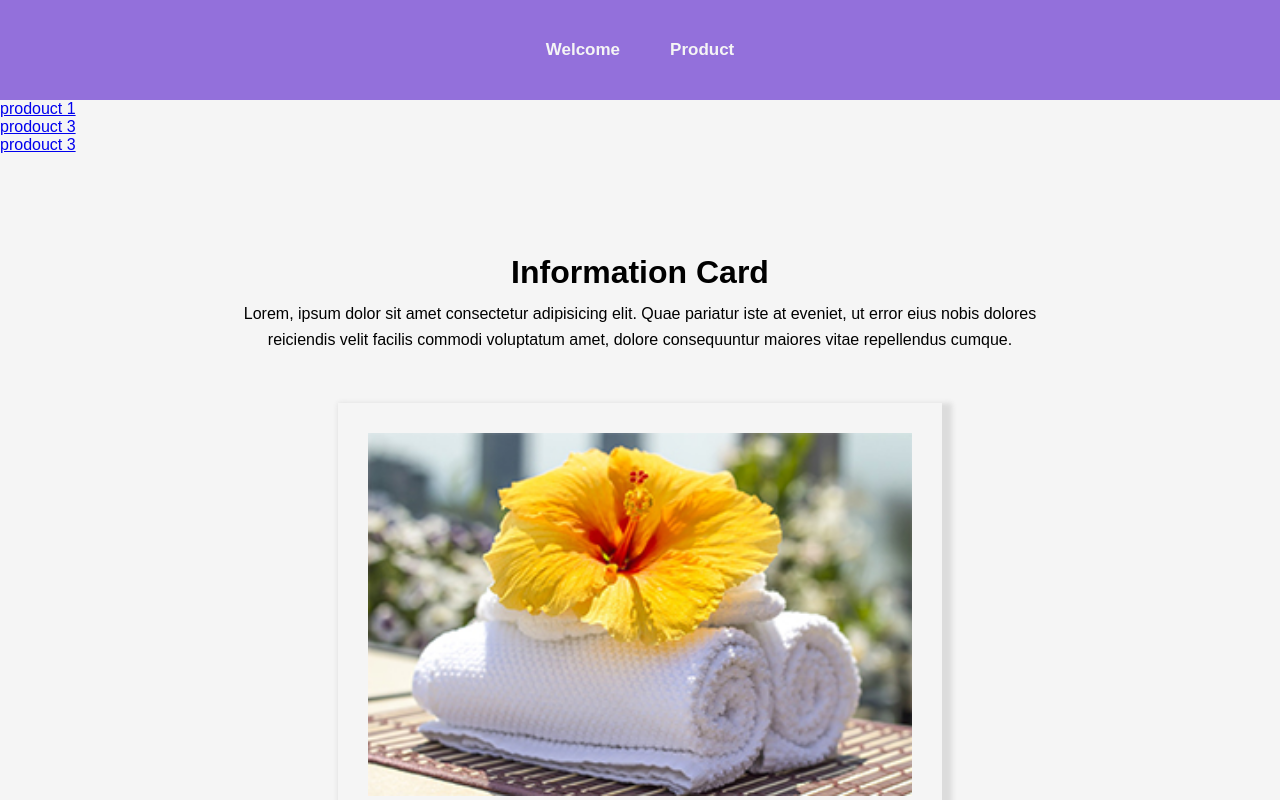
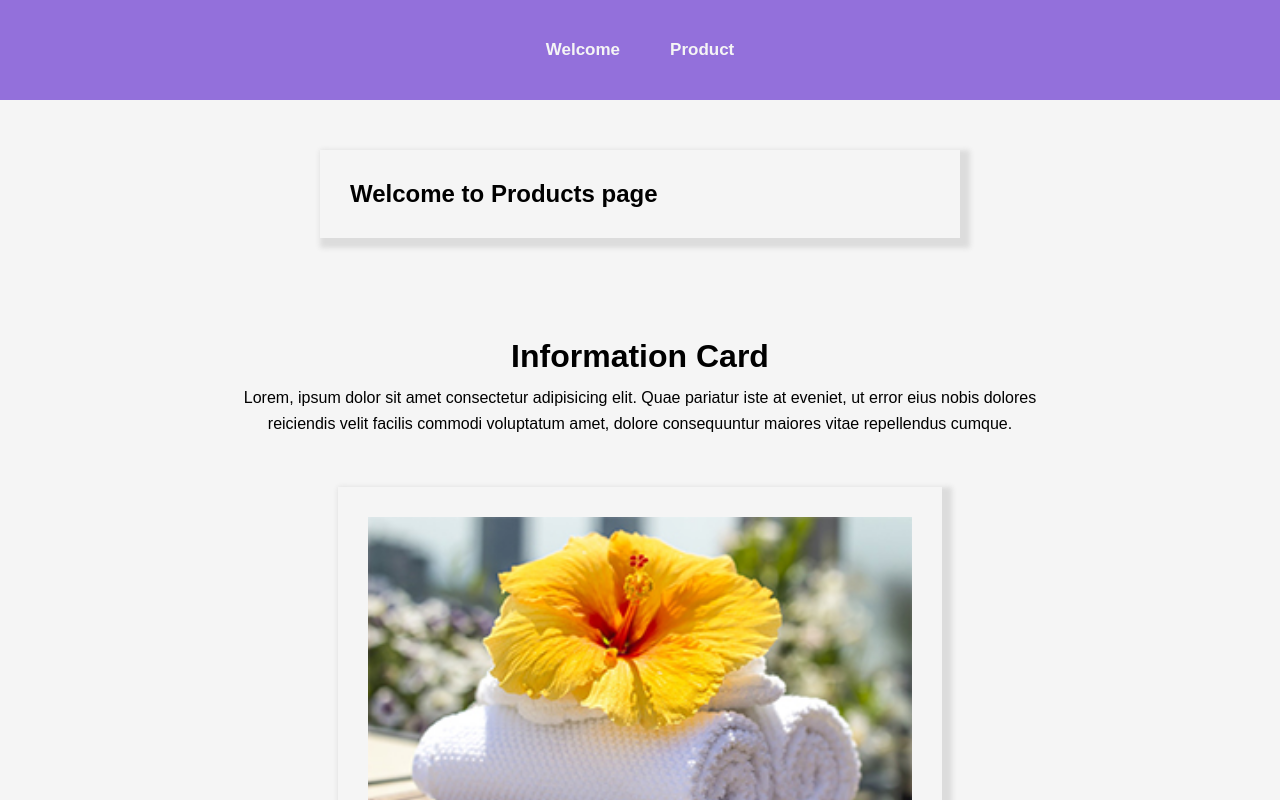
Before and after one commit to MahsumaRezai/React_Router, a React (Create React App) app: page /product in a window 1280 px wide. Shown: the top 800 px of the page. Built offline with nearby package versions, Linux system fonts and the light colour scheme.

Commit message:
add router page

```diff
--- a/src/pages/Proudect.js
+++ b/src/pages/Proudect.js
@@ -1,13 +1,12 @@
-import { Link } from 'react-router-dom'
+import Cartform from "../componet/AddUser/Cartfrom";
+
 const Products = () => {
     return (
-        <header>
-            <ul>
-                <li><Link to='/product 1'>prodouct 1</Link></li>
-                <li><Link to='/product 2'>prodouct 3</Link></li>
-                <li><Link to='/product 3'>prodouct 3</Link></li>
-            </ul>
-        </header>
+        <Cartform>
+            <h2>Welcome to Products page</h2>
+        </Cartform>
+
+
     )
 }
 export default Products;
```
